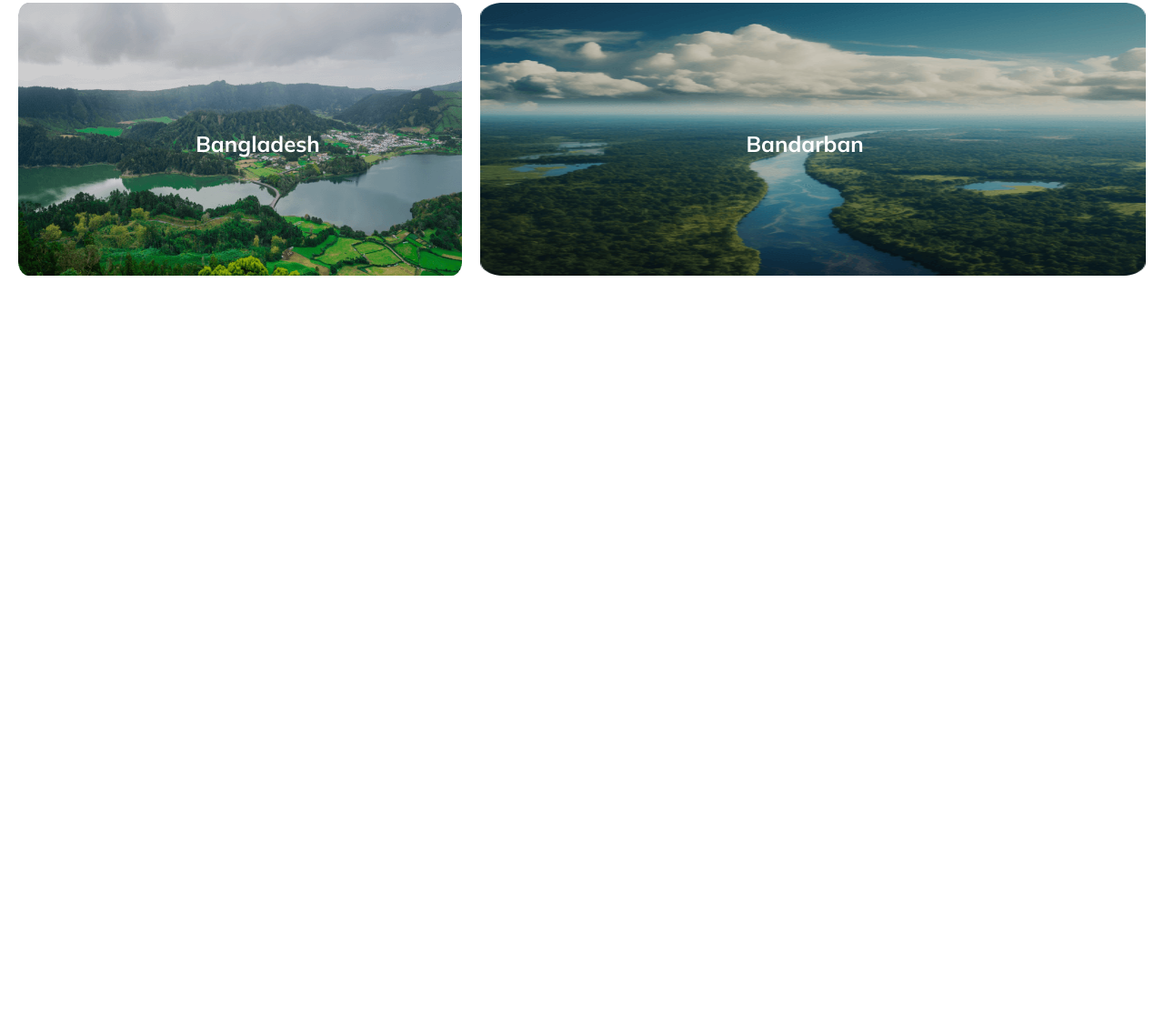
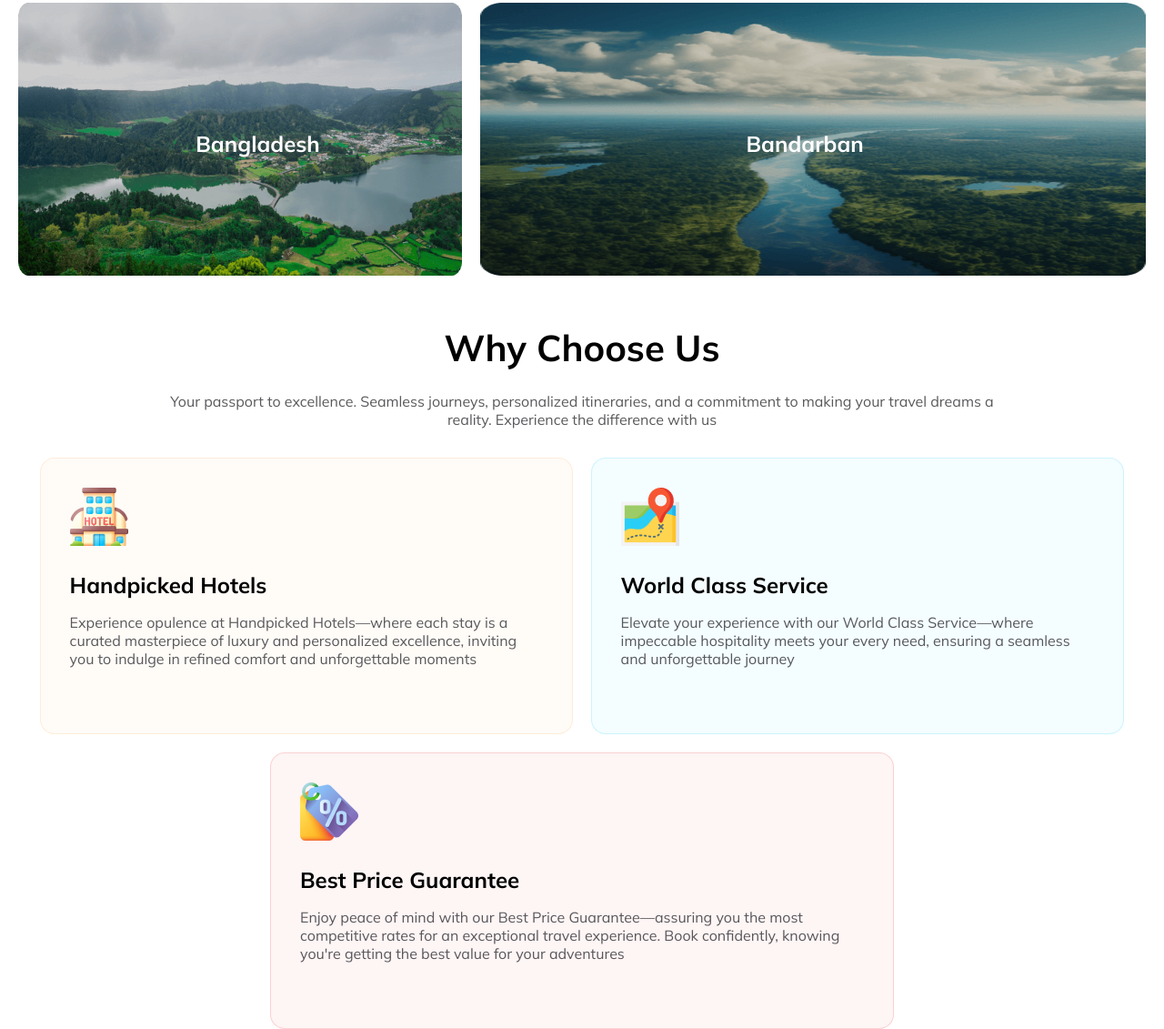
Before and after one commit to Amin7775/Obokash-Travel-responsive-website-with-html-and-css, a plain HTML site: page index.html in a window 1280 px wide. Shown: the part 2130-3261 px from the top of the page at 91% size. Before the commit the page ends 2487 px from the top, so only its background shows below. Drawn offline with Linux system fonts and the light colour scheme.

Commit message:
Why Choose Us section added

```diff
--- a/index.html
+++ b/index.html
@@ -86,13 +86,17 @@
                             enchanting beauty of diverse flora and fauna, including the elusive Bengal tigers.
                         </li>
                         <li><strong>Cultural Heritage of Dhaka City:</strong>
-                            Dive into Dhaka's rich history, from the bustling streets of Old Dhaka to the historic Lalbagh Fort, experiencing the vibrant blend of modernity and tradition.
+                            Dive into Dhaka's rich history, from the bustling streets of Old Dhaka to the historic
+                            Lalbagh Fort, experiencing the vibrant blend of modernity and tradition.
                         </li>
                         <li><strong>Serene Sylhet Countryside Retreat:</strong>
-                            Escape to the tranquil landscapes of Sylhet, surrounded by lush tea gardens and picturesque hills. Explore the Ratargul Swamp Forest, ancient shrines, and embrace the serenity of this enchanting region.
+                            Escape to the tranquil landscapes of Sylhet, surrounded by lush tea gardens and picturesque
+                            hills. Explore the Ratargul Swamp Forest, ancient shrines, and embrace the serenity of this
+                            enchanting region.
                         </li>
                     </ul>
-                    <p class="popular-tour-text-3">Experience the best of Bangladesh with Obokash Travel's top-rated tours.</p>
+                    <p class="popular-tour-text-3">Experience the best of Bangladesh with Obokash Travel's top-rated
+                        tours.</p>
 
                     <button class="common-btn popular-tour-btn">
                         Read More
@@ -109,7 +113,8 @@
         <!-- Choose Your Destination section - start -->
         <section id="destination" class="common-margin">
             <h1 class="common-title">Choose Your Destination</h1>
-            <p class="common-description">Explore endless possibilities at Obokash Travel. From exotic landscapes to vibrant cities, let your wanderlust guide you to your next unforgettable journey</p>
+            <p class="common-description">Explore endless possibilities at Obokash Travel. From exotic landscapes to
+                vibrant cities, let your wanderlust guide you to your next unforgettable journey</p>
 
             <div class="destination-img-container">
                 <!-- ROW 1 -->
@@ -152,6 +157,43 @@
             </div>
         </section>
         <!-- Choose Your Destination section - end -->
+
+        <!-- Why choose us - start -->
+        <section id="why-choose-us common-margin">
+            <h1 class="common-title">Why Choose Us</h1>
+            <p class="common-description">Your passport to excellence. Seamless journeys, personalized itineraries, and
+                a commitment to making your travel dreams a reality. Experience the difference with us</p>
+            <div class="choose-container">
+                <div class="choose-content-1">
+                    <img src="./Images/hotel 1.png" alt="">
+                    <h1 class="choose-title">Handpicked Hotels</h1>
+                    <p class="choose-description">
+                        Experience opulence at Handpicked Hotels—where each stay is a curated masterpiece of luxury and
+                        personalized excellence, inviting you to indulge in refined comfort and unforgettable moments
+                    </p>
+                </div>
+                <div class="choose-content-2">
+                    <img src="./Images/map 1.png" alt="">
+                    <h1 class="choose-title">World Class Service</h1>
+                    <p class="choose-description">
+                        Elevate your experience with our World Class Service—where impeccable hospitality meets your
+                        every need, ensuring a seamless and unforgettable journey
+                    </p>
+                </div>
+                <div class="choose-content-3">
+                    <img src="./Images/price-tag 1.png" alt="">
+                    <h1 class="choose-title">Best Price Guarantee</h1>
+                    <p class="choose-description">
+                        Enjoy peace of mind with our Best Price Guarantee—assuring you the most competitive rates for an
+                        exceptional travel experience. Book confidently, knowing you're getting the best value for your
+                        adventures
+                    </p>
+                </div>
+
+
+            </div>
+        </section>
+        <!-- Why choose us - end -->
     </main>
     <!-- Main section end -->
     <footer></footer>
--- a/style/style.css
+++ b/style/style.css
@@ -1,55 +1,55 @@
 /* Google Font */
 
-@import url('https://fonts.googleapis.com/css2?family=Mulish:wght@400;600;700&display=swap');
+@import url("https://fonts.googleapis.com/css2?family=Mulish:wght@400;600;700&display=swap");
 
 /* shared style */
 
-*{
-    font-family: 'Mulish', sans-serif;
+* {
+  font-family: "Mulish", sans-serif;
   margin: 0;
   padding: 0;
 }
-.primary-text-color{
-    color: #FF5400;
+.primary-text-color {
+  color: #ff5400;
 }
 
-.common-margin{
+.common-margin {
   margin-top: 50px;
   margin-bottom: 50px;
 }
 
-.common-btn{
-    padding: 1rem 2rem ;
+.common-btn {
+  padding: 1rem 2rem;
   font-size: 1.2rem;
   font-weight: 800;
   border-radius: 8px;
   border: 0;
-    background: #FF5400;
+  background: #ff5400;
   color: white;
   cursor: pointer;
 }
 
-.common-title{
+.common-title {
   font-size: 2.5rem;
   font-weight: 800;
   margin-bottom: 1.5rem;
   text-align: center;
 }
 
-.common-description{
+.common-description {
   font-size: 1rem;
-    color: rgba(19, 19, 24, 0.70);
+  color: rgba(19, 19, 24, 0.7);
   width: 75%;
   margin: 0 auto;
   text-align: center;
   margin-bottom: 2rem;
 }
 
-.width-100{
+.width-100 {
   width: 100%;
 }
 /* header styles - start */
-header{
+header {
   max-width: 1280px;
   margin: 0 auto;
   padding: 0 20px;
@@ -57,53 +57,50 @@ header{
   position: relative;
 }
 /* nav style - start */
-nav{
+nav {
   margin: 40px 0px;
   display: flex;
   justify-content: space-between;
   align-items: center;
   /* border: 2px solid rebeccapurple; */
-
 }
-.nav-title{
+.nav-title {
   display: flex;
   align-items: center;
   gap: 10px;
   font-size: 2.2rem;
   font-weight: 700;
   /* border: 2px solid rebeccapurple; */
-
 }
 
-.navbar > ul{
+.navbar > ul {
   display: flex;
   gap: 15px;
   /* border: 2px solid rebeccapurple; */
-
 }
 
-.navbar > ul > li{
+.navbar > ul > li {
   list-style: none;
 }
 
-.navbar > ul > li > a{
+.navbar > ul > li > a {
   text-decoration: none;
   color: #424247;
   font-size: 1.2rem;
 }
 
-.navbar ul li a:hover{
-    color: #FF5400;
+.navbar ul li a:hover {
+  color: #ff5400;
 }
 
-.navbar ul li a.active{
-    color: #FF5400;
+.navbar ul li a.active {
+  color: #ff5400;
 }
 
 /* nav style - end */
 
 /* banner section - start */
-#banner{
+#banner {
   height: 500px;
   width: 100%;
   background: url("../Images/Group 13 (1) (1).png");
@@ -114,34 +111,34 @@ nav{
   margin-bottom: 100px;
 }
 
-.banner-container{
+.banner-container {
   display: flex;
   flex-direction: column;
   height: 100%;
   justify-content: center;
   align-items: center;
-    background: rgba(0, 0, 0, .30);
+  background: rgba(0, 0, 0, 0.3);
   padding: 1rem;
   /* overflow: hidden; */
 }
-.banner-texts{
+.banner-texts {
   color: white;
   text-align: center;
 }
 
-.banner-texts h1{
+.banner-texts h1 {
   font-size: 3.8rem;
   font-weight: 800;
   margin-bottom: 20px;
 }
 
-.banner-texts p{
+.banner-texts p {
   font-size: 1rem;
   width: 75%;
   margin: 0 auto;
 }
 
-.banner-box{
+.banner-box {
   width: 70%;
   border: 2px solid white;
   padding: 1rem;
@@ -150,25 +147,25 @@ nav{
   gap: 1rem;
   border-radius: 8px;
   border: 0;
-    background-color: rgba(255, 255, 255, .3);
+  background-color: rgba(255, 255, 255, 0.3);
   margin-top: 2rem;
 }
 
-.banner-input{
+.banner-input {
   border-radius: 8px;
   border: 0;
   font-size: 1rem;
   padding: 1rem;
-    color: rgba(19, 19, 24, 0.70);
+  color: rgba(19, 19, 24, 0.7);
   width: auto;
 }
 
-.banner-btn{
-    padding: 1rem 2rem ;
+.banner-btn {
+  padding: 1rem 2rem;
   font-size: 1rem;
   border-radius: 8px;
   border: 0;
-    background: #FF5400;
+  background: #ff5400;
   color: white;
 }
 /* banner section - end */
@@ -176,85 +173,87 @@ nav{
 /* header styles - end */
 
 /* main section - start */
-main{
+main {
   max-width: 1280px;
   margin: 0 auto;
   padding: 0 20px;
 }
 
 /* our popular tours section - start */
-.popular-tour-container{
+.popular-tour-container {
   display: flex;
   width: 100%;
   gap: 3rem;
   align-items: center;
 }
 
-.popular-tour-title{
+.popular-tour-title {
   font-size: 2.5rem;
   font-weight: 800;
   margin-bottom: 1.5rem;
 }
 
-.popular-tour-text-1,.popular-tour-text-2,.popular-tour-text-3{
-    color: rgba(19, 19, 24, 0.70);
+.popular-tour-text-1,
+.popular-tour-text-2,
+.popular-tour-text-3 {
+  color: rgba(19, 19, 24, 0.7);
   line-height: 26px;
 }
 
-.popular-tour-text-2{
+.popular-tour-text-2 {
   margin-top: 1.5rem;
   margin-bottom: 1.5rem;
   padding-left: 1.4rem;
 }
-.popular-tour-text-2 li{
+.popular-tour-text-2 li {
   margin-bottom: 1rem;
 }
 
-.popular-tour-btn{
+.popular-tour-btn {
   margin-top: 2rem;
 }
 
 /* our popular tours section - end */
 
 /* choose your destination - start */
-.destination-img-container{
+.destination-img-container {
   display: grid;
-    grid-template-columns: repeat(1,1fr);
+  grid-template-columns: repeat(1, 1fr);
   gap: 1.2rem;
 }
 
-.destination-row-1{
+.destination-row-1 {
   display: grid;
   grid-template-columns: repeat(2, 1fr);
   gap: 1.2rem;
 }
-.destination-row-1 img,.destination-row-3 img{
+.destination-row-1 img,
+.destination-row-3 img {
   width: 100%;
   height: 300px;
 }
 
-.destination-row-2{
+.destination-row-2 {
   display: grid;
   grid-template-columns: 3fr 5fr 4fr;
   gap: 1.2rem;
 }
-.destination-row-2 img{
+.destination-row-2 img {
   width: 100%;
   height: 280px;
-
 }
 
-.destination-row-3{
+.destination-row-3 {
   display: grid;
   grid-template-columns: 2fr 3fr;
   gap: 1.2rem;
 }
 
-.row{
+.row {
   position: relative;
 }
 
-.row-text{
+.row-text {
   position: absolute;
   top: 46%;
   left: 40%;
@@ -263,4 +262,46 @@ main{
   font-weight: 800;
 }
 /* choose your destination - end */
+
+/* Why choose us - start */
+.choose-container {
+  display: flex;
+  justify-content: center;
+  flex-wrap: wrap;
+  gap: 1.2rem;
+}
+.choose-title {
+  font-size: 1.5rem;
+  font-weight: 800;
+  margin-bottom: 1rem;
+  margin-top: 1.5rem;
+}
+.choose-description {
+  font-size: 1rem;
+  color: rgba(19, 19, 24, 0.7);
+  width: 100%;
+  margin-bottom: 2.5rem;
+}
+.choose-content-1 {
+  width: 42%;
+  border-radius: 16px;
+  border: 1px solid rgba(251, 181, 99, 0.2);
+  background: rgba(251, 181, 99, 0.05);
+  padding: 2rem;
+}
+.choose-content-2 {
+  width: 42%;
+  border-radius: 16px;
+  border: 1px solid rgba(41, 206, 246, 0.2);
+  background: rgba(41, 206, 246, 0.05);
+  padding: 2rem;
+}
+.choose-content-3 {
+  width: 50%;
+  border-radius: 16px;
+  border: 1px solid rgba(233, 68, 68, 0.2);
+  background: rgba(233, 68, 68, 0.05);
+  padding: 2rem;
+}
+/* Why choose us - end */
 /* main section - end */
```
Also changed, not shown: style/responsive.css (+34 -10 lines), Images/hotel 1.png (added), Images/map 1.png (added), Images/price-tag 1.png (added). Lines whose indentation alone changed are shown as unchanged.
